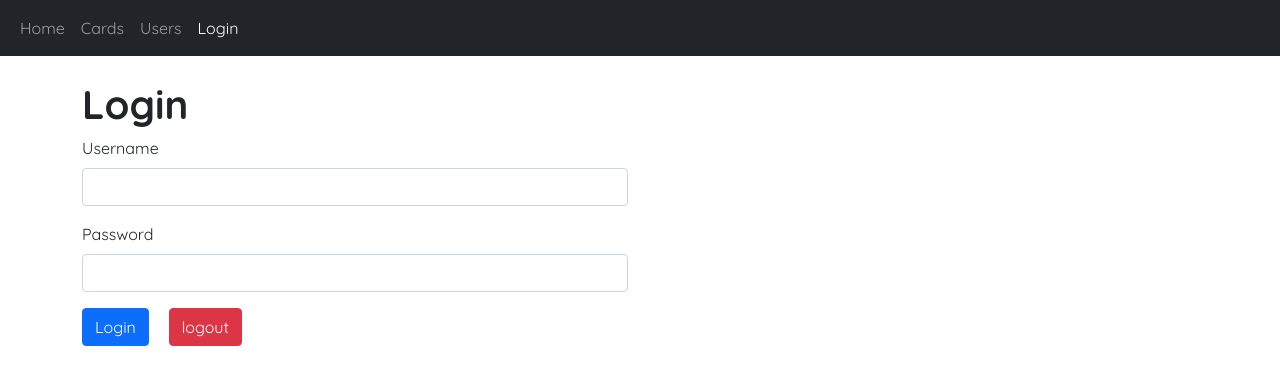
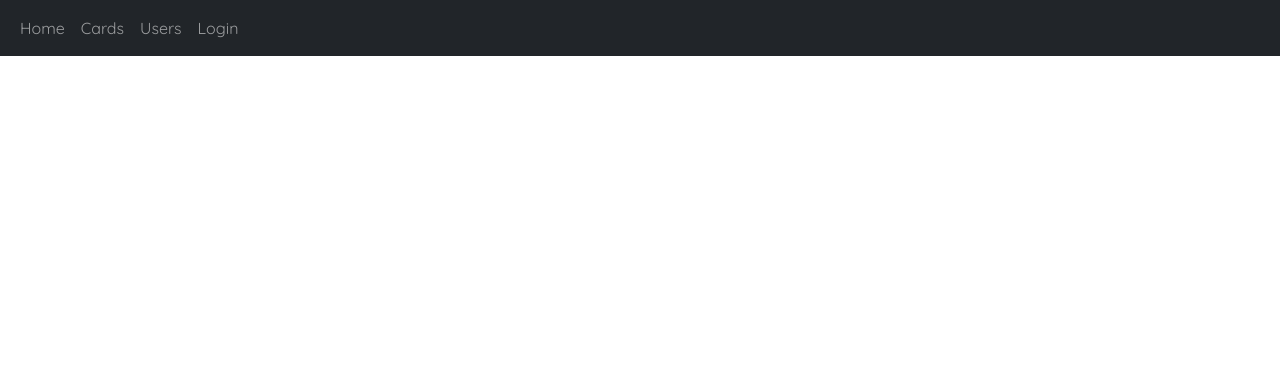
Before and after one commit to Innovation-scan-game/ISG-CMS, a Vue app: page /api/cms/login in a window 1280 px wide. Shown: the top 384 px of the page. Built offline with nearby package versions, Linux system fonts and the light colour scheme.

Commit message:
additional fixes

```diff
--- a/src/assets/main.css
+++ b/src/assets/main.css
@@ -100,5 +100,5 @@ h2 {
 .flexbox-wrapper .card{
   margin-right: 100px;
 }
-.btn-primary{
+.btn-primary.login{
   margin-right: 20px;}
--- a/src/components/Login.vue
+++ b/src/components/Login.vue
@@ -13,7 +13,7 @@
               <label for="inputPassword" class="form-label">Password</label>
               <input type="password" v-model="password" class="form-control" id="inputPassword" />
             </div>
-            <button type='button' class="btn btn-primary" @click="login">Login</button>
+            <button type='button' class="btn btn-primary login" @click="login">Login</button>
             <button type='button' class="btn btn-danger" @click="logout">logout</button>
             </form>
         </div>
--- a/src/components/cards/CardList.vue
+++ b/src/components/cards/CardList.vue
@@ -5,7 +5,7 @@
         <input type="text" class="form-control" v-model="searchTerm" placeholder="Search for a card...">
       </div>
       <h2 class="mt-3 mt-lg-5">Cards</h2>
-        <button type="button" class="btn btn-primary mt-3" @click="this.$router.push('/createcard');">
+        <button type="button" class="btn btn-primary mt-3" @click="this.$router.push('/api/cms/createcard');">
             Add Cards
           </button>
       <div class="row mt-3">
--- a/src/router/index.js
+++ b/src/router/index.js
@@ -34,10 +34,10 @@ router.beforeEach(async (to) => {
   const authRequired = !publicPages.includes(to.path);
   const auth = useLoginStore();
 
-  // if (authRequired && !auth.isLoggedIn) {
-  //     auth.returnUrl = to.fullPath;
-  //     return '/api/cms/login';
-  // }
+  if (authRequired && !auth.isLoggedIn) {
+      auth.returnUrl = to.fullPath;
+      return '/api/cms/login';
+  }
 });
 
 export default router
```
